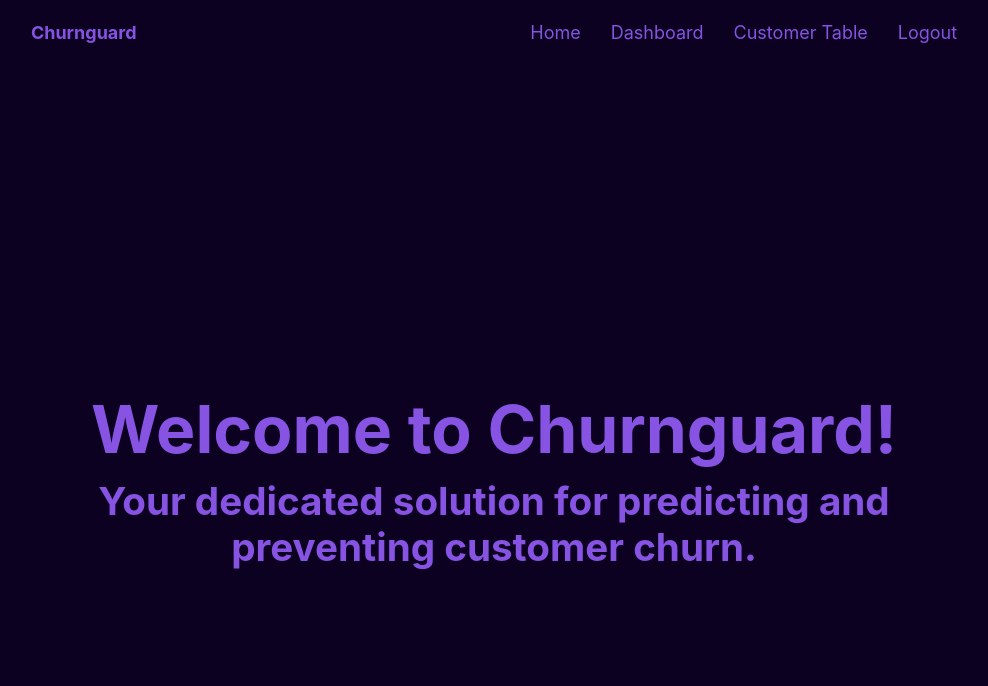
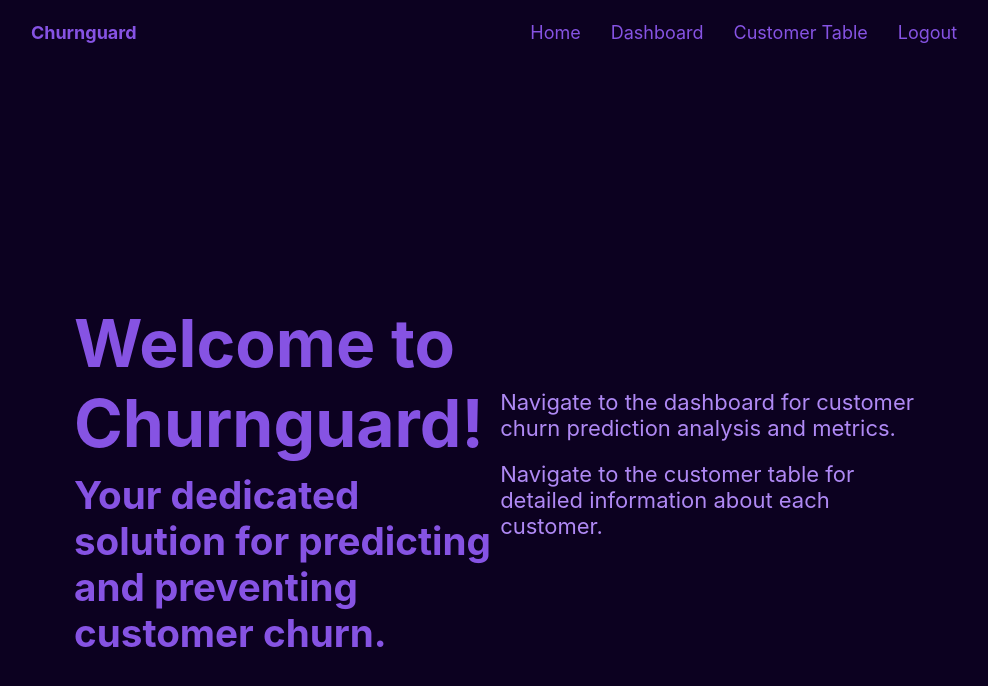
Before and after one commit to joytsy/DSA3101-2320-Ateam, a React (Create React App) app in the folder frontend/churnguard/: page /Home in a window 1280 px wide. Shown: the top 686 px of the page, without its empty margins (146-1134 px from the left). Built offline with nearby package versions, Linux system fonts and the light colour scheme.

Commit message:
Added navigation text to home page.

```diff
--- a/frontend/churnguard/src/Components/Home.css
+++ b/frontend/churnguard/src/Components/Home.css
@@ -14,10 +14,17 @@
 }
 
 .header {
-    text-align: center;
+    text-align: left;
     font-size: 33px;
 }
 
 .home_body {
     overflow-x: hidden;
 }
+.navigation-text{
+    font-size: 22px;
+    color: #af89f4;
+}
+.space-between-texts {
+    margin-top: 20px; /* Adjust as needed */
+}
--- a/frontend/churnguard/src/Components/Home.js
+++ b/frontend/churnguard/src/Components/Home.js
@@ -63,7 +63,12 @@ function Home () {
                     <h1>Welcome to Churnguard!</h1>
                     <h3>Your dedicated solution for predicting and preventing customer churn.</h3>
                 </div>
+                <div className="navigation-text">
+                    <p>Navigate to the dashboard for customer churn prediction analysis and metrics.</p>
+                    <p className="space-between-texts">Navigate to the customer table for detailed information about each customer.</p>
+                </div>
             </div>
+
             {/* <button onClick={userDeleteDatabase}>Delete Database</button>
             <div>
                 <input type="file" onChange={handleFileChange} accept=".xlsx" />
```
